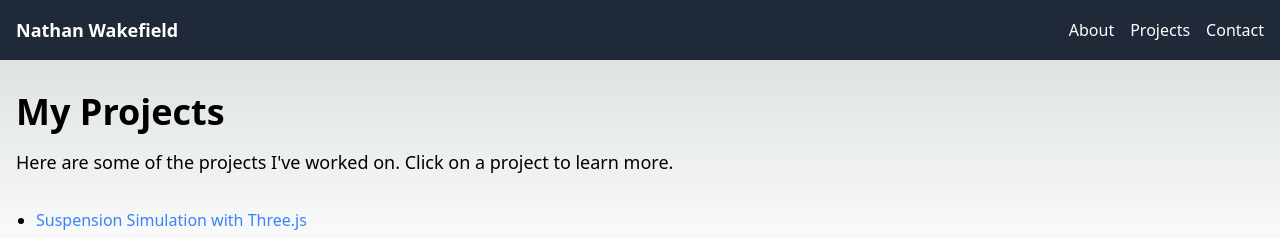
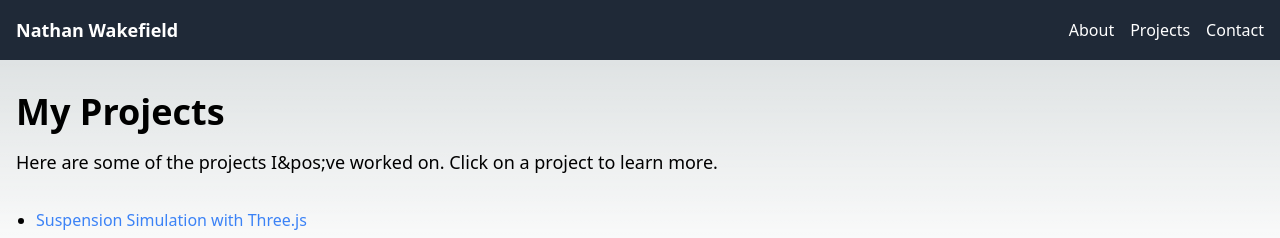
Before and after one commit to NateWakeDev/personal-site, a Next.js app: page /projects in a window 1280 px wide. Shown: the top 238 px of the page. Built offline with nearby package versions, Linux system fonts and the light colour scheme.

Commit message:
Publish Update

```diff
--- a/next.config.mjs
+++ b/next.config.mjs
@@ -1,4 +1,6 @@
-/** @type {import('next').NextConfig} */
-const nextConfig = {};
-
-export default nextConfig;
+// next.config.mjs
+export default {
+    output: 'export',
+    // If your GitHub repo is not at the root level of your domain, set the basePath:
+    // basePath: '/your-repo-name',
+  };
--- a/src/app/contact/page.js
+++ b/src/app/contact/page.js
@@ -6,7 +6,7 @@ const ContactPage = () => {
     <div className="container mx-auto px-4 py-8">
       <h1 className="text-4xl font-bold mb-4">Contact Me</h1>
       <p className="text-lg">
-        If you'd like to get in touch, please email me at <a href="mailto:your-email@example.com" className="text-blue-500">your-email@example.com</a>.
+        If you&apos;d like to get in touch, please email me at <a href="mailto:your-email@example.com" className="text-blue-500">your-email@example.com</a>.
       </p>
     </div>
   );
--- a/src/app/page.js
+++ b/src/app/page.js
@@ -4,7 +4,7 @@ import React from 'react';
 const HomePage = () => {
   return (
     <div className="container mx-auto px-4 py-8">
-      <h1 className="text-4xl font-bold mb-4">Welcome! My name's Nate :)</h1>
+      <h1 className="text-4xl font-bold mb-4">Welcome! My name&apos;s Nate :)</h1>
       <p className="text-lg">
         I am a software developer with a passion for all sorts of programming.
       </p>
--- a/src/app/projects/page.js
+++ b/src/app/projects/page.js
@@ -7,7 +7,7 @@ const ProjectsPage = () => {
     <div className="container mx-auto px-4 py-8">
       <h1 className="text-4xl font-bold mb-4">My Projects</h1>
       <p className="text-lg mb-8">
-        Here are some of the projects I've worked on. Click on a project to learn more.
+        Here are some of the projects I&pos;ve worked on. Click on a project to learn more.
       </p>
       <ul className="list-disc pl-5">
         <li className="mb-4">
```
Also changed, not shown: package.json (+3 -4 lines), 2 other files (tests, documents, lock files or other folders).
